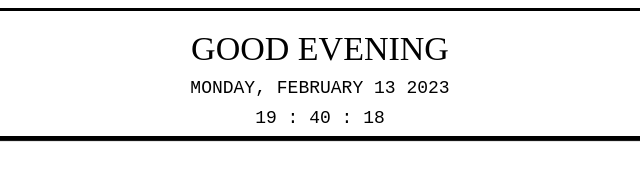
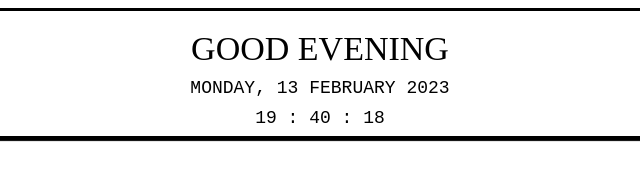
Before and after one commit to vic-chan67/notionwid, a plain HTML site: page greet.html in a window 1280 px wide. Shown: the full height of the page, 320-960 px from the left. Drawn offline with Linux system fonts and the light colour scheme.

Commit message:
Update greet.html

```diff
--- a/greet.html
+++ b/greet.html
@@ -117,7 +117,7 @@ function dispalyGreetings(today){
         var monthName = monthNames[today.getMonth()];
         var date = today.getDate();
         var year = today.getFullYear();
-        document.getElementById('date').innerHTML =dayName+", "+monthName+" "+date+" "+year;
+        document.getElementById('date').innerHTML =dayName+", "+date+" "+monthName+" "+year;
 
     }
 
```
